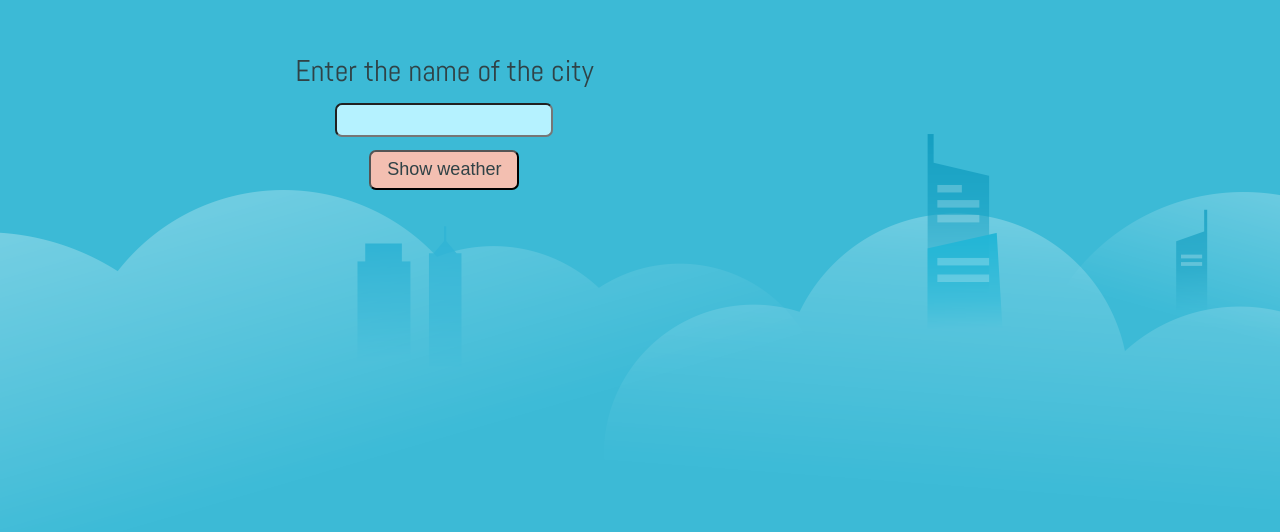
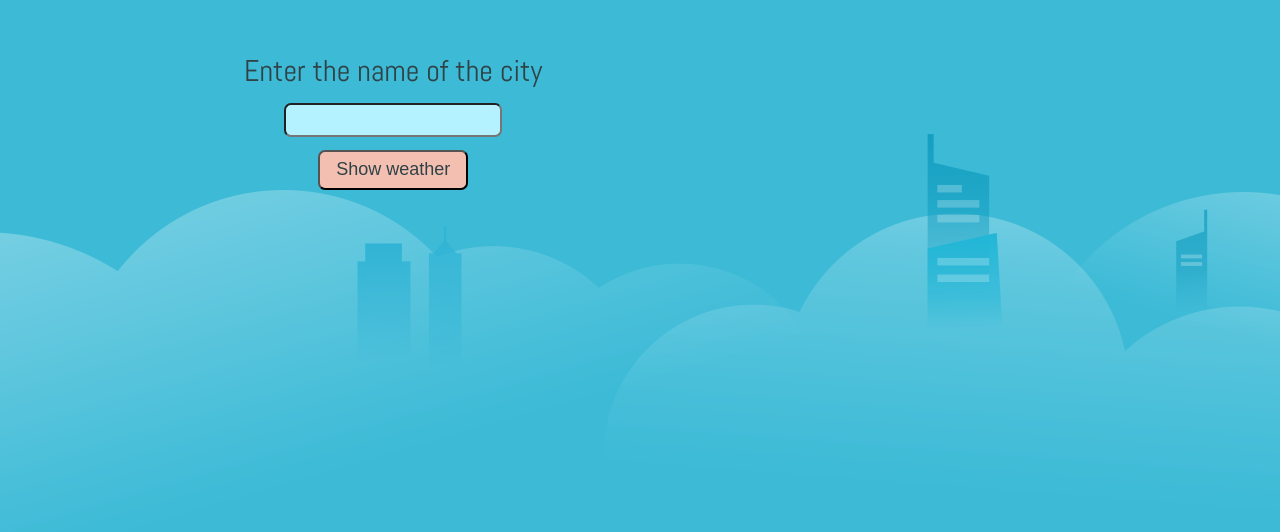
Before and after one commit to chakapega/JavaScript, a plain HTML site: page weather/index.html in a window 1280 px wide. Shown: the part 186-718 px from the top of the page. Drawn offline with Linux system fonts and the light colour scheme.

Commit message:
edited css

```diff
--- a/weather/css/style.css
+++ b/weather/css/style.css
@@ -17,7 +17,7 @@ body {
   align-items: center;
   position: absolute;
   top: 29%;
-  left: 23%;
+  left: 19%;
   color: #304246;
   font-size: 30px;
 }
```
